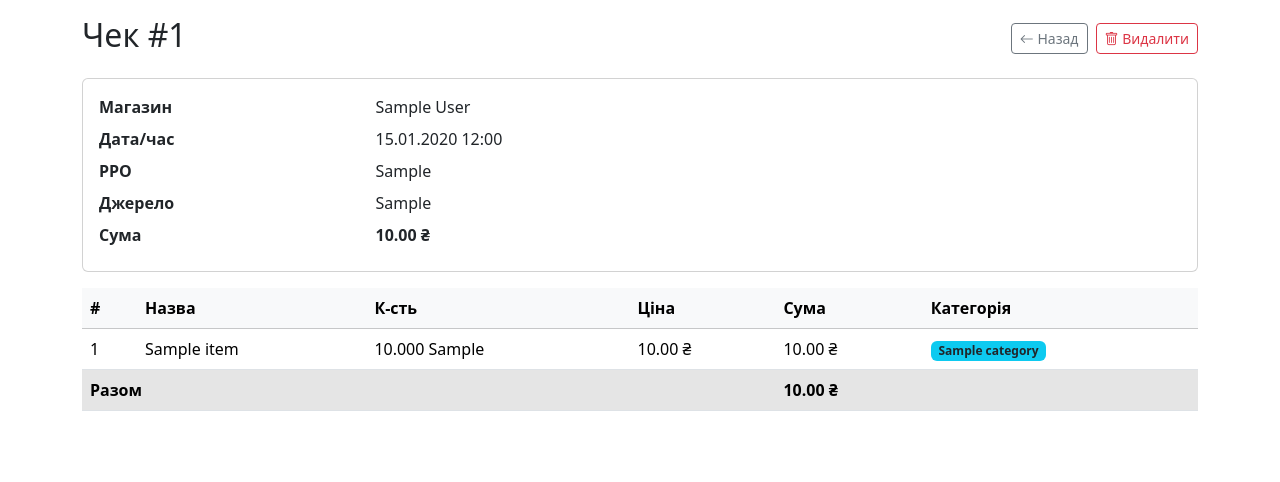
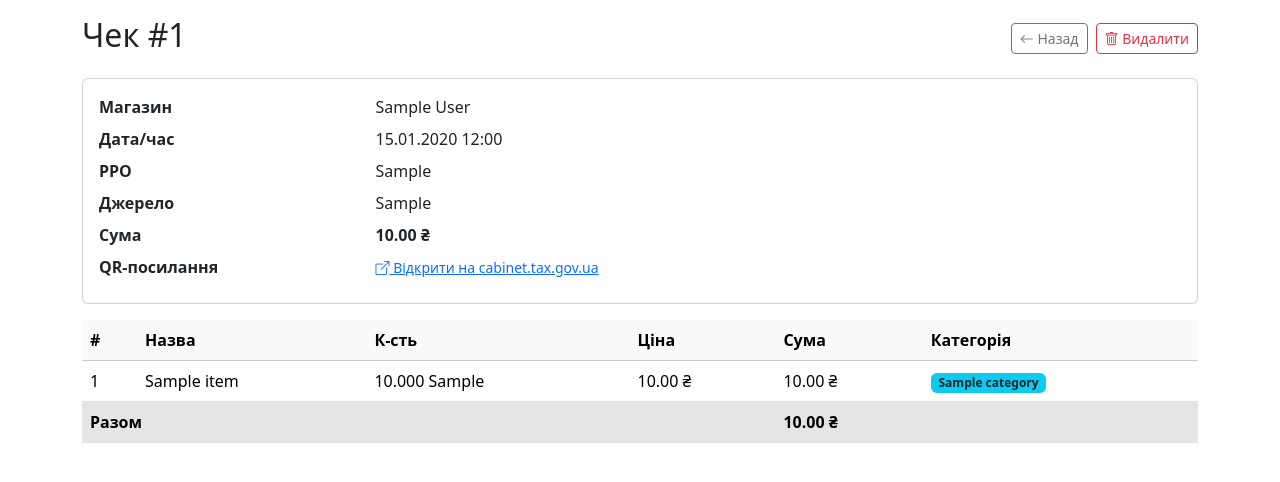
Before and after one commit to agamaontherock/ReceiptLens, a Django app: page /receipts/1/ in a window 1280 px wide. Shown: the part 58-540 px from the top of the page. Run offline with Django 5.2, Linux system fonts and the light colour scheme; a user stored in the database is signed in; tables that the repository leaves empty hold one stand-in row (values such as "Sample post"); grey boxes marked "Sample" are stand-in pictures.

Commit message:
feat: store qr link

```diff
--- a/receipts/models.py
+++ b/receipts/models.py
@@ -56,6 +56,7 @@ class Receipt(models.Model):
     datetime = models.DateTimeField(db_index=True)
     total = models.DecimalField(max_digits=12, decimal_places=2, default=0)
     source = models.CharField(max_length=16, default="qr")  # qr | xml | manual
+    qr_url = models.URLField(max_length=512, blank=True)
     created_at = models.DateTimeField(auto_now_add=True)
 
     def __str__(self):
--- a/receipts/templates/receipts/_review.html
+++ b/receipts/templates/receipts/_review.html
@@ -12,6 +12,7 @@
   <input type="hidden" name="receipt_datetime" value="{{ receipt.datetime }}">
   <input type="hidden" name="receipt_total" value="{{ receipt.total|unlocalize }}">
   <input type="hidden" name="legal_name" value="{{ receipt.org_legal_name }}">
+  <input type="hidden" name="qr_url" value="{{ source_qr_url }}">
 
   <div class="card mb-3">
     <div class="card-body">
--- a/receipts/templates/receipts/receipt_detail.html
+++ b/receipts/templates/receipts/receipt_detail.html
@@ -27,6 +27,14 @@
       <dd class="col-sm-9">{{ receipt.source }}</dd>
       <dt class="col-sm-3">Сума</dt>
       <dd class="col-sm-9"><strong>{{ receipt.total|floatformat:2 }} ₴</strong></dd>
+      {% if receipt.qr_url %}
+      <dt class="col-sm-3">QR-посилання</dt>
+      <dd class="col-sm-9">
+        <a href="{{ receipt.qr_url }}" target="_blank" rel="noopener" class="small text-break">
+          <i class="bi bi-box-arrow-up-right"></i> Відкрити на cabinet.tax.gov.ua
+        </a>
+      </dd>
+      {% endif %}
     </dl>
   </div>
 </div>
--- a/receipts/views.py
+++ b/receipts/views.py
@@ -120,6 +120,7 @@ def scan(request):
 def receipts_parse(request):
     qr_url = request.POST.get("qr_url", "").strip()
     xml_b64 = request.POST.get("check_xml_b64", "").strip()
+    source_qr_url = qr_url
     try:
         if xml_b64:
             data = {"checkXml": xml_b64}
@@ -159,6 +160,7 @@ def receipts_parse(request):
             "receipt": receipt, "store": store,
             "categories": categories, "items": items,
             "preview_chart": preview_chart,
+            "source_qr_url": source_qr_url,
         })
     except Exception as e:
         return render(request, "receipts/_review_error.html", {"error": str(e)})
@@ -178,6 +180,7 @@ def receipts_save(request):
     receipt_datetime_str = request.POST.get("receipt_datetime", "").strip()
     total_str = request.POST.get("receipt_total", "0").strip()
     source = request.POST.get("source", "qr").strip()
+    qr_url = request.POST.get("qr_url", "").strip()
     item_count = int(request.POST.get("item_count", 0))
 
     store, _ = Store.objects.update_or_create(
@@ -199,6 +202,7 @@ def receipts_save(request):
         datetime=receipt_dt,
         total=total_str or 0,
         source=source,
+        qr_url=qr_url,
     )
 
     for i in range(item_count):
```
Also changed, not shown: receipts/migrations/0003_receipt_qr_url.py (added).
